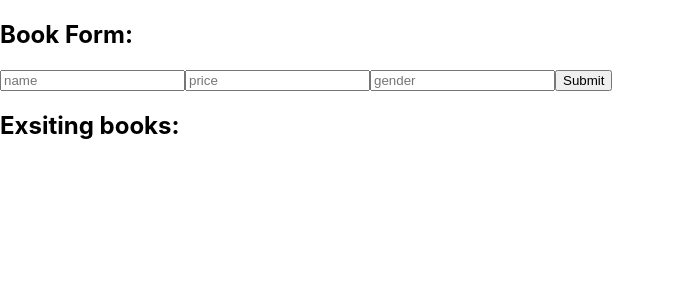
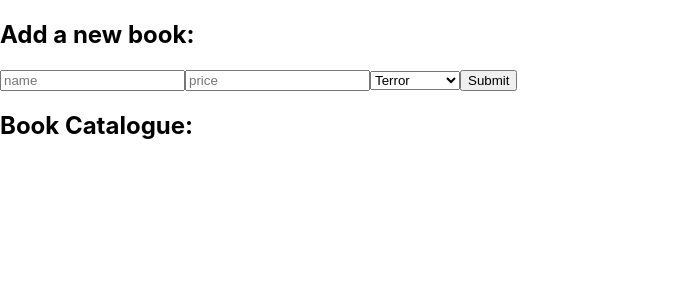
Before and after one commit to joanajimfer/app-manage-book-catalog, a React (Create React App) app: page / in a window 1280 px wide. Shown: the top 300 px of the page, without its empty margins (0-675 px from the left). Built offline with nearby package versions, Linux system fonts and the light colour scheme.

Commit message:
Add select with options

```diff
--- a/src/App.js
+++ b/src/App.js
@@ -50,20 +50,27 @@ const booksArray = []
       console.log('message',this.state.books);
       return (
         <div>
-          <h2>Book Form:</h2>
+          <h2>Add a new book:</h2>
           <form onSubmit={this.handleSubmit}>
             <input type="text" ref="name" placeholder="name" />
             <input type="number" ref="price" placeholder="price" />
-            <input type="text" ref="gender" placeholder="gender" />
+            <select type="text" ref="gender" placeholder='gender'>
+              <option value='Terror'>Terror</option>
+              <option value='Romance'>Romance</option>
+              <option value='Adventures'>Adventures</option>
+              <option value='Poetry'>Poetry</option>
+              <option value='Informative'>Informative</option>
+              <option value='Other'>Other</option>
+            </select>
             <button type="submit">Submit</button>
           </form>
-          <h2>Exsiting books:</h2>
+          <h2>Book Catalogue:</h2>
           <ul>
             {books.map((book) =>
              <li>
-               <h3>NOMBRE: {book.name}</h3>
-               <p>PRECIO: {book.price}</p>
-               <h4>GÉNERO: {book.gender}</h4>
+               <h3>NAME: {book.name}</h3>
+               <p>PRICE: {book.price}</p>
+               <h4>GENDER: {book.gender}</h4>
                <button onClick={this.handleDelete.bind(this, book)}>Eliminar</button>
              </li>
             )}
```
